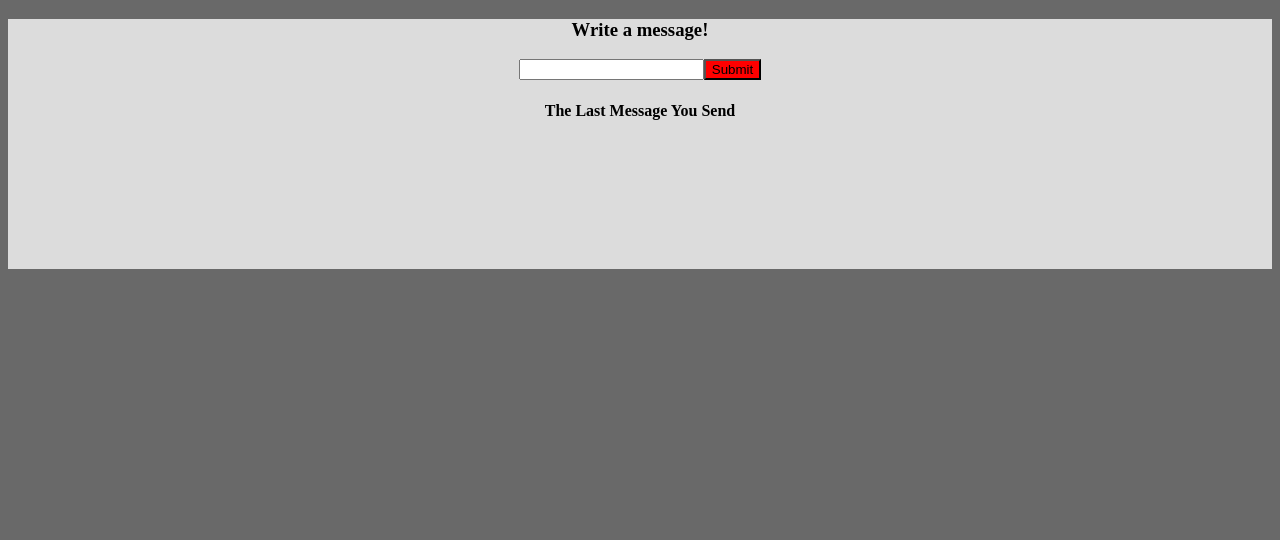
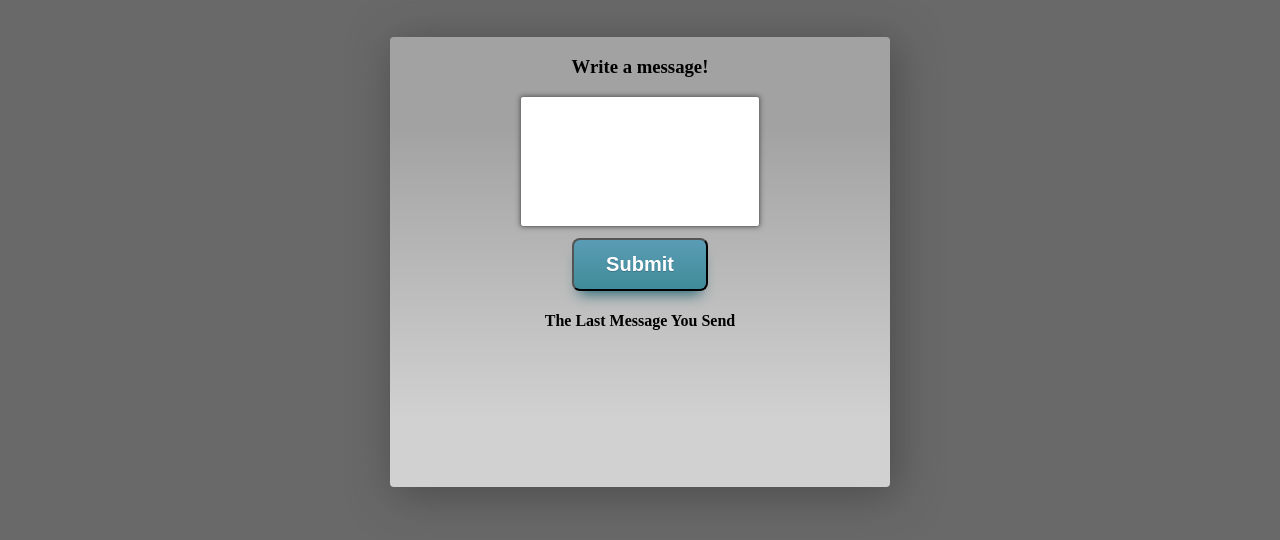
Before and after one commit to Iliyan-Y/iliyan-y.github.io, a plain HTML site: page PassTheMessage/index.html in a window 1280 px wide. Drawn offline with Linux system fonts and the light colour scheme.

Commit message:
more css

```diff
--- a/PassTheMessage/messagepage.js
+++ b/PassTheMessage/messagepage.js
@@ -11,28 +11,37 @@ var h3Text = document.createTextNode("Write a message!");
 h3Tag.appendChild(h3Text);
 boxDiv.appendChild(h3Tag);
 
-var textField = document.createElement("input");
-textField.setAttribute("type", "text");
+var textField = document.createElement("textarea");
+textField.setAttribute("cols", "20");
+textField.setAttribute("rows", "5");
+textField.setAttribute("id", "text");
 boxDiv.appendChild(textField);
 
 var submitButton = document.createElement("input");
 submitButton.setAttribute('type', 'submit');
 submitButton.setAttribute("id", "send");
+var wrapDivButton = document.createElement('div');
+wrapDivButton.setAttribute("id", "wrapDivButton");
 //submitButton.setAttribute('value', 'send');
-boxDiv.appendChild(submitButton);
+boxDiv.appendChild(wrapDivButton);
+wrapDivButton.appendChild(submitButton);
 
 var lastMessage = document.createElement('h4');
 lastMessage.innerHTML = "The Last Message You Send";
 boxDiv.appendChild(lastMessage);
 
-var messageDisplay = document.createElement('h4');
+var messageDisplay = document.createElement('h3');
+messageDisplay.setAttribute("id","messageDisplay");
+var messageBox = document.createElement('div');
+messageBox.setAttribute('id', "messageBox");
+boxDiv.appendChild(messageBox);
 
 //add the text to the message field
 function submit() {
   // set the return message to be the value of the input box
   // value==name== text inside something AND you can grab it
   messageDisplay.innerHTML = textField.value;
-  boxDiv.appendChild(messageDisplay);
+  messageBox.appendChild(messageDisplay);
 };
 
 //add multiple events to the button
--- a/PassTheMessage/simpleStyle.css
+++ b/PassTheMessage/simpleStyle.css
@@ -1,14 +1,70 @@
 body {
 	background-color: #696969;
+	background: linear-gradient(0deg, rgba(73,73,73,1) 0
+	%, rgba(105,105,105,1) 76%);
 	}
+#outerDiv{
+	text-align: center;
+}
 #boxDiv {
-	background-color:  #DCDCDC;
-	with: 250px;
-	height: 250px;
+	background-color:  #d1d1d1;
+	background: linear-gradient(0deg, rgba(209,209,209,1) 15%, rgba(162,162,162,1) 80%);
+	width: 500px;
+	height: 450px;
 	display: block;
 	text-align: center;
+	display: inline-block;
+	margin: 1.8em;
+	/* shadow */
+	-webkit-box-shadow: 5px 7px 43px 1px rgba(61,60,61,0.65);
+	-moz-box-shadow: 5px 7px 43px 1px rgba(61,60,61,0.65);
+	box-shadow: 5px 7px 43px 1px rgba(61,60,61,0.65);
+	/* border */
+	border-radius: 4px;
+	-moz-border-radius: 4px;
+	-webkit-border-radius: 4px;
+	/* color gradient */
+
 }
 #send {
-	background-color: red;
-	display: inline-block;
+	/* width: 110px;
+	height: 70px; */
+	/* background-color: #5dbff0; */
+	margin-top: 7px;
+	box-shadow: 0px 10px 14px -7px #276873;
+	background:linear-gradient(to bottom, #599bb3 5%, #408c99 100%);
+	background-color:#599bb3;
+	border-radius:8px;
+	display:inline-block;
+	cursor:pointer;
+	color:#ffffff;
+	font-family:Arial;
+	font-size:20px;
+	font-weight:bold;
+	padding:13px 32px;
+	text-decoration:none;
+	text-shadow:0px 1px 0px #3d768a;
+
 }
+
+#text{
+	padding: 1.2em;
+	width: 200px;
+	font-size: 16px;
+	border-style: solid;
+  border-radius: 3px;
+  box-shadow: 0px 0px 5px rgba(66,66,66,.75);
+	border-width: thin;
+	resize: none;
+}
+
+#messageBox {
+	width: 350px;
+	height: 120px;
+	margin: 0 auto;
+}
+
+#messageDisplay {
+	color: #4bacde;
+	font-size: 22px;
+}
```
